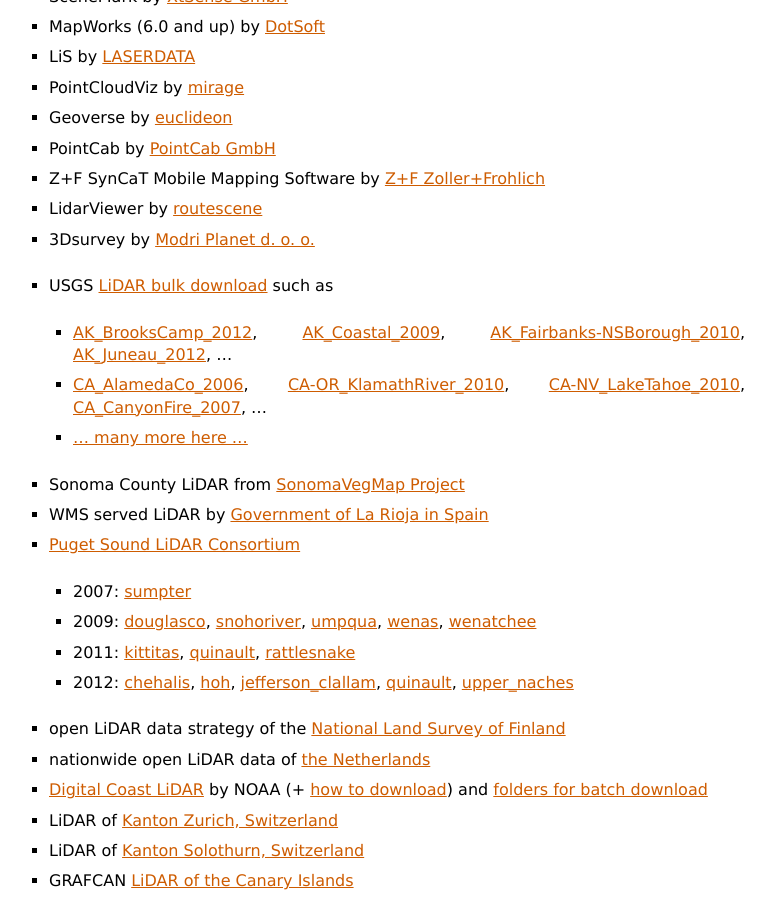
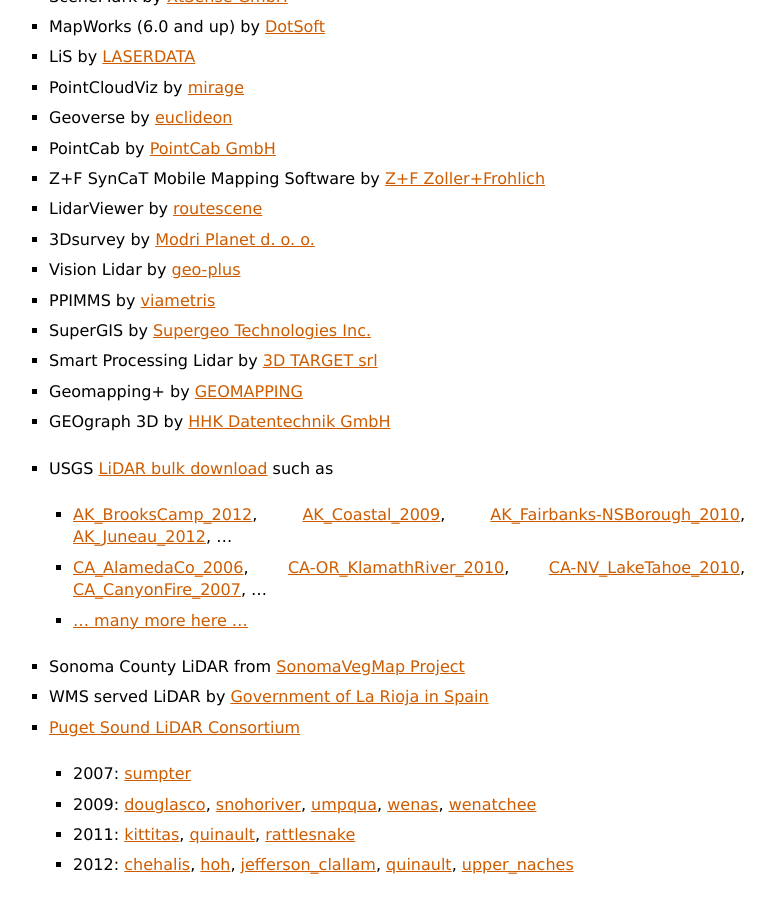
Before and after one commit to LASzip/LASzip, a Sphinx documentation site: the page built from docs/source/index.rst, in a window 1280 px wide and 900 px high, scrolled down 3701 px. Shown: the whole window, without its empty margins (55-830 px from the left). Built offline with Sphinx 7.4.7, drawn with Linux system fonts in a browser that asks for light colours.

Commit message:
found 6 new software with LAZ support at INTERGEO

```diff
--- a/docs/source/index.rst
+++ b/docs/source/index.rst
@@ -174,6 +174,12 @@
 * Z+F SynCaT Mobile Mapping Software by `Z+F Zoller+Frohlich <http://www.zf-laser.com/Z-F-SynCaT-R.174.0.html>`_
 * LidarViewer by `routescene <http://www.routescene.com/>`_
 * 3Dsurvey by `Modri Planet d. o. o. <http://www.3dsurvey.si/>`_
+* Vision Lidar by `geo-plus <http://www.geo-plus.com/>`_
+* PPIMMS by `viametris <http://www.viametris.com/>`_
+* SuperGIS by `Supergeo Technologies Inc. <http://www.supergeotek.com/>`_
+* Smart Processing Lidar by `3D TARGET srl <http://www.3dtarget.it/>`_
+* Geomapping+ by `GEOMAPPING <http://www.geomapping.fr/>`_
+* GEOgraph 3D by `HHK Datentechnik GmbH <http://www.hhk.de/>`_
 
 Download LAZ data
 ------------------------------------------------------------------------------
```
